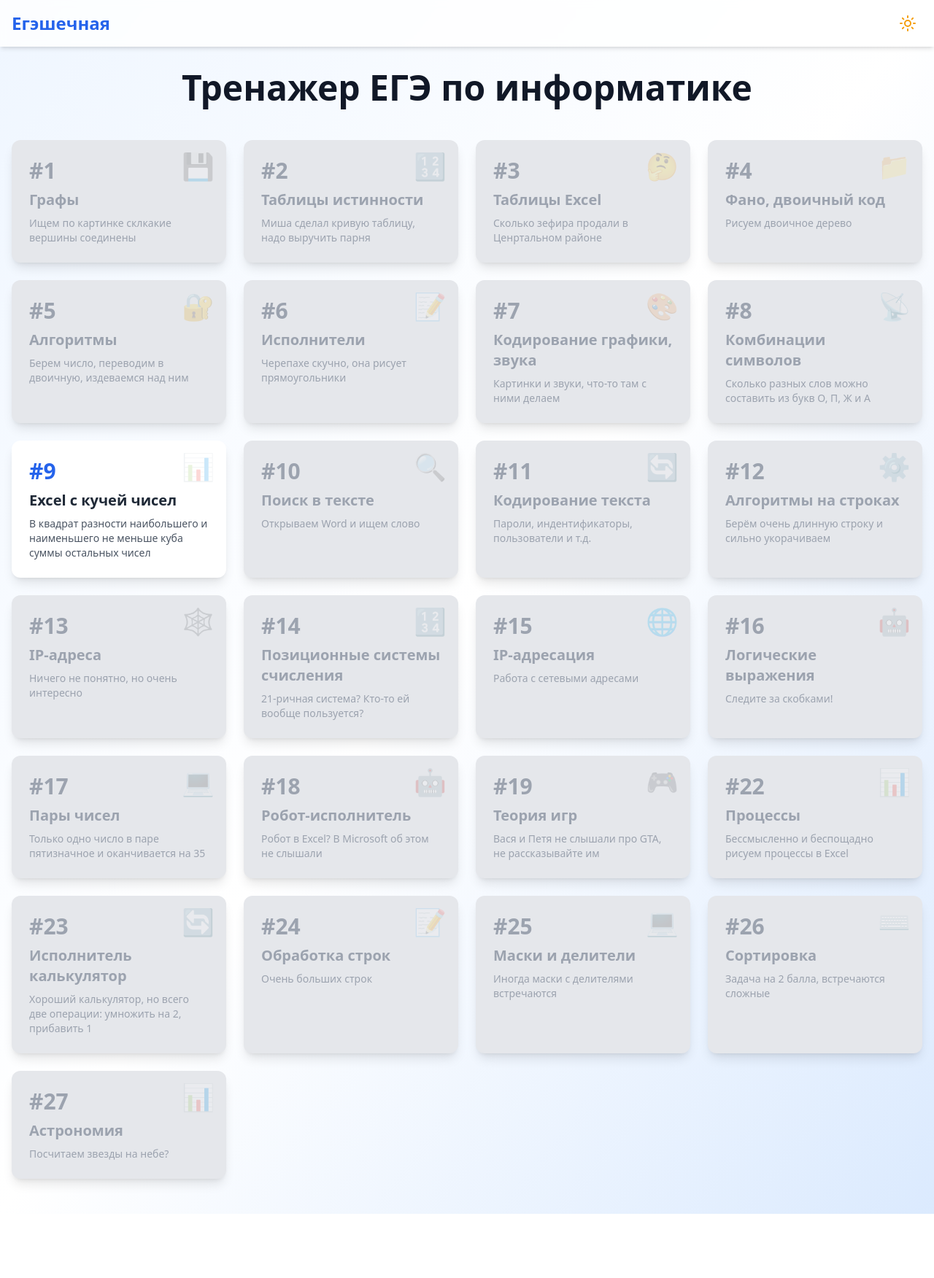
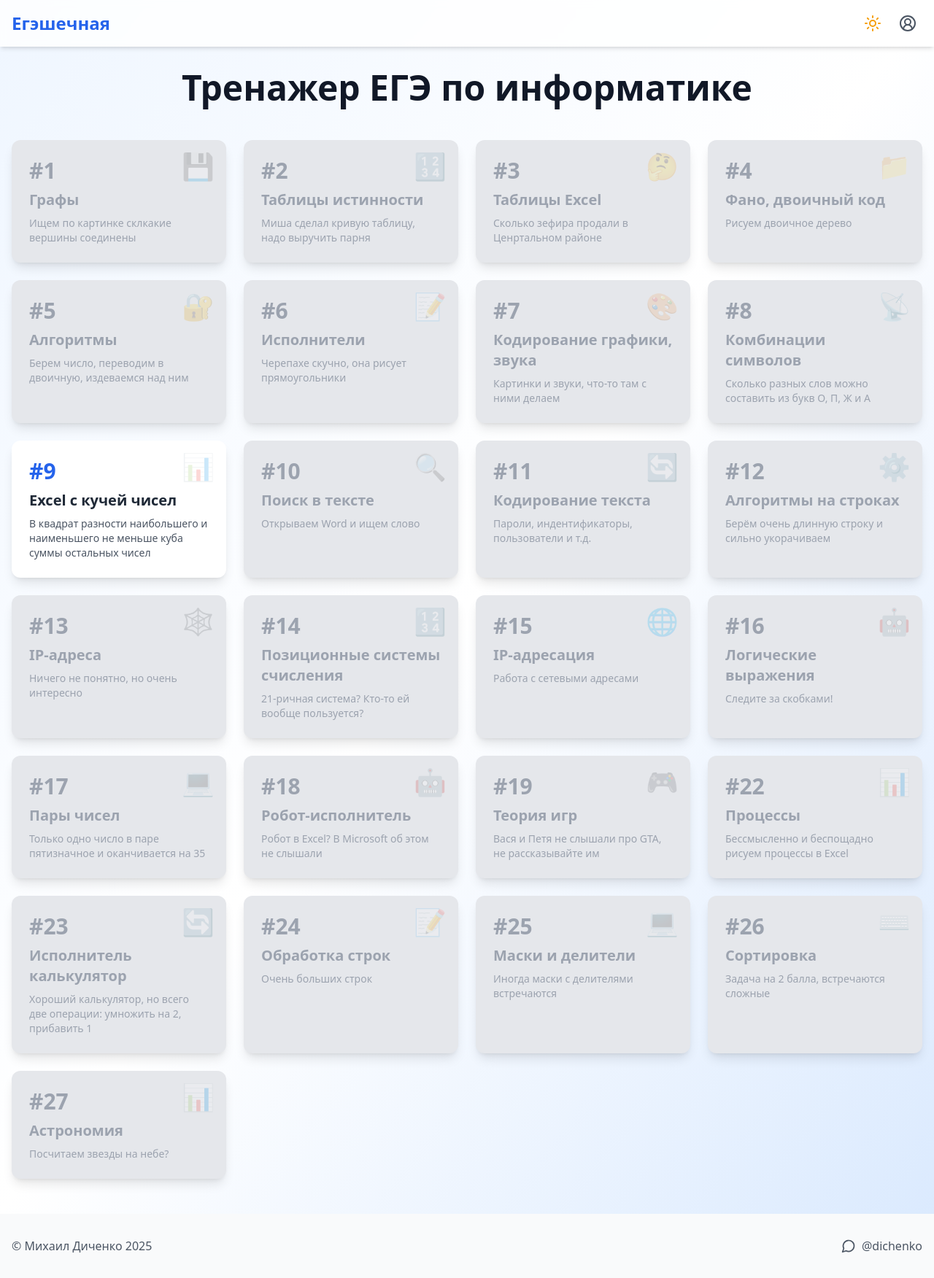
Before and after one commit to dichenko/ege_site, a Next.js app: page / in a window 1280 px wide. Shown: the whole page at 73% size. Before the commit the page ends 1664 px from the top, so only its background shows below. Built offline with nearby package versions, Linux system fonts and the light colour scheme.

Commit message:
Add auth icon, tooltips and footer with copyright and Telegram link

```diff
--- a/src/app/layout.tsx
+++ b/src/app/layout.tsx
@@ -1,5 +1,6 @@
 import './globals.css'
 import type { Metadata } from 'next'
+import Footer from '@/components/Footer'
 
 export const metadata: Metadata = {
   title: 'Тренажер задач ЕГЭ Excel',
@@ -16,6 +17,7 @@ export default function RootLayout({
       <body>
         <div className="min-h-screen flex flex-col">
           {children}
+          <Footer />
         </div>
       </body>
     </html>
--- a/src/app/theme-toggle.tsx
+++ b/src/app/theme-toggle.tsx
@@ -17,6 +17,7 @@ export default function ThemeToggle() {
       }}
       className="p-2 rounded-full hover:bg-gray-200 dark:hover:bg-gray-700 transition-colors duration-200"
       aria-label="Переключить тему"
+      title={isDark ? "Светлая тема" : "Темная тема"}
     >
       <div className="relative w-6 h-6">
         <div className={`absolute inset-0 transform transition-transform duration-200 ${isDark ? 'rotate-90 opacity-0' : 'rotate-0 opacity-100'}`}>
--- /dev/null
+++ b/src/components/Footer.tsx
@@ -0,0 +1,23 @@
+import { MessageCircle } from 'lucide-react'
+
+export default function Footer() {
+  return (
+    <footer className="py-8 bg-gray-50 dark:bg-gray-900">
+      <div className="max-w-7xl mx-auto px-4 flex flex-col sm:flex-row items-center justify-between gap-4">
+        <div className="text-gray-600 dark:text-gray-400">
+          © Михаил Диченко {new Date().getFullYear()}
+        </div>
+        <a
+          href="https://t.me/dichenko"
+          target="_blank"
+          rel="noopener noreferrer"
+          className="flex items-center gap-2 text-gray-600 dark:text-gray-400 hover:text-blue-500 dark:hover:text-blue-400 transition-colors"
+          title="Написать в Telegram"
+        >
+          <MessageCircle className="w-5 h-5" />
+          <span>@dichenko</span>
+        </a>
+      </div>
+    </footer>
+  )
+}
--- a/src/components/Header.tsx
+++ b/src/components/Header.tsx
@@ -1,5 +1,6 @@
 import Link from 'next/link'
 import ThemeToggle from '@/app/theme-toggle'
+import { UserCircle2 } from 'lucide-react'
 
 export default function Header() {
   return (
@@ -8,7 +9,15 @@ export default function Header() {
         <Link href="/" className="text-2xl font-extrabold text-blue-600 dark:text-blue-400 hover:text-blue-700 dark:hover:text-blue-300 transition-colors">
           Егэшечная
         </Link>
-        <ThemeToggle />
+        <div className="flex items-center gap-2">
+          <ThemeToggle />
+          <button
+            className="p-2 rounded-full hover:bg-gray-200 dark:hover:bg-gray-700 transition-colors duration-200"
+            title="Авторизоваться"
+          >
+            <UserCircle2 className="w-6 h-6 text-gray-600 dark:text-gray-300" />
+          </button>
+        </div>
       </div>
     </header>
   )
```
